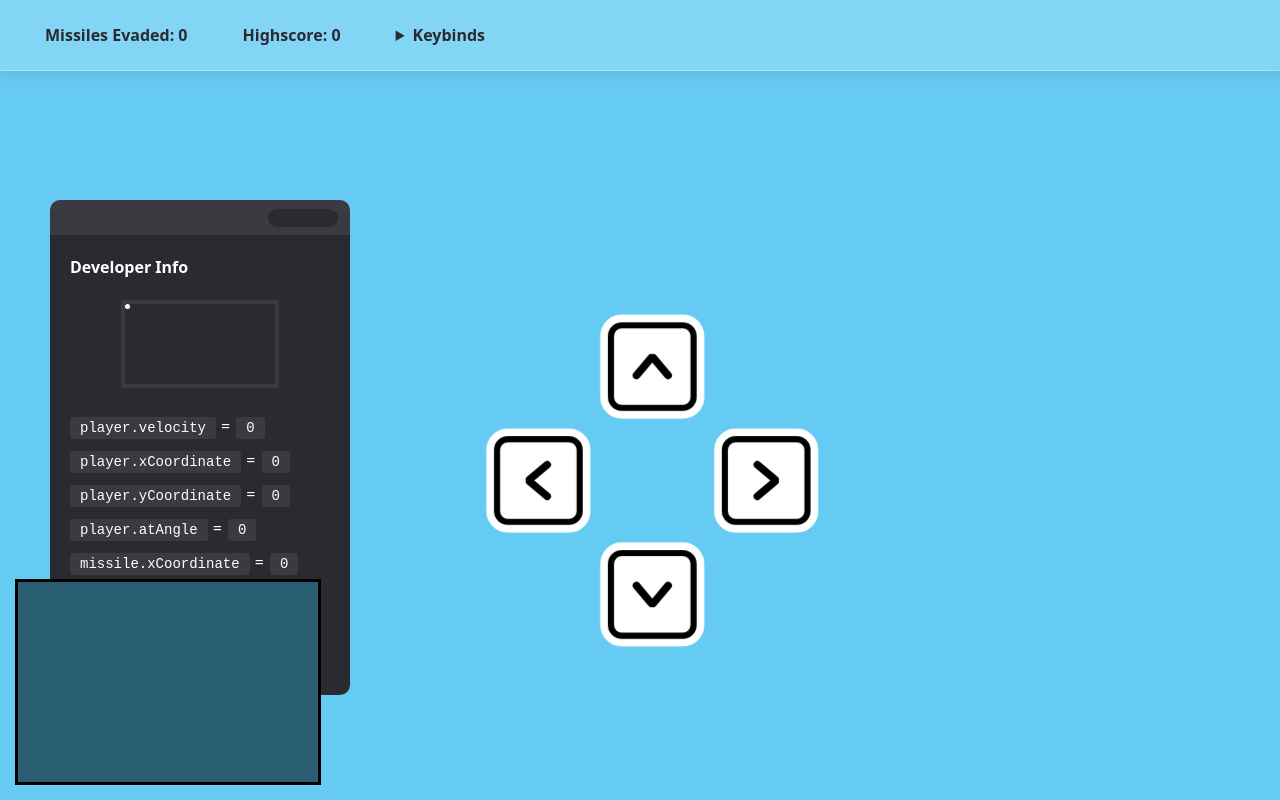
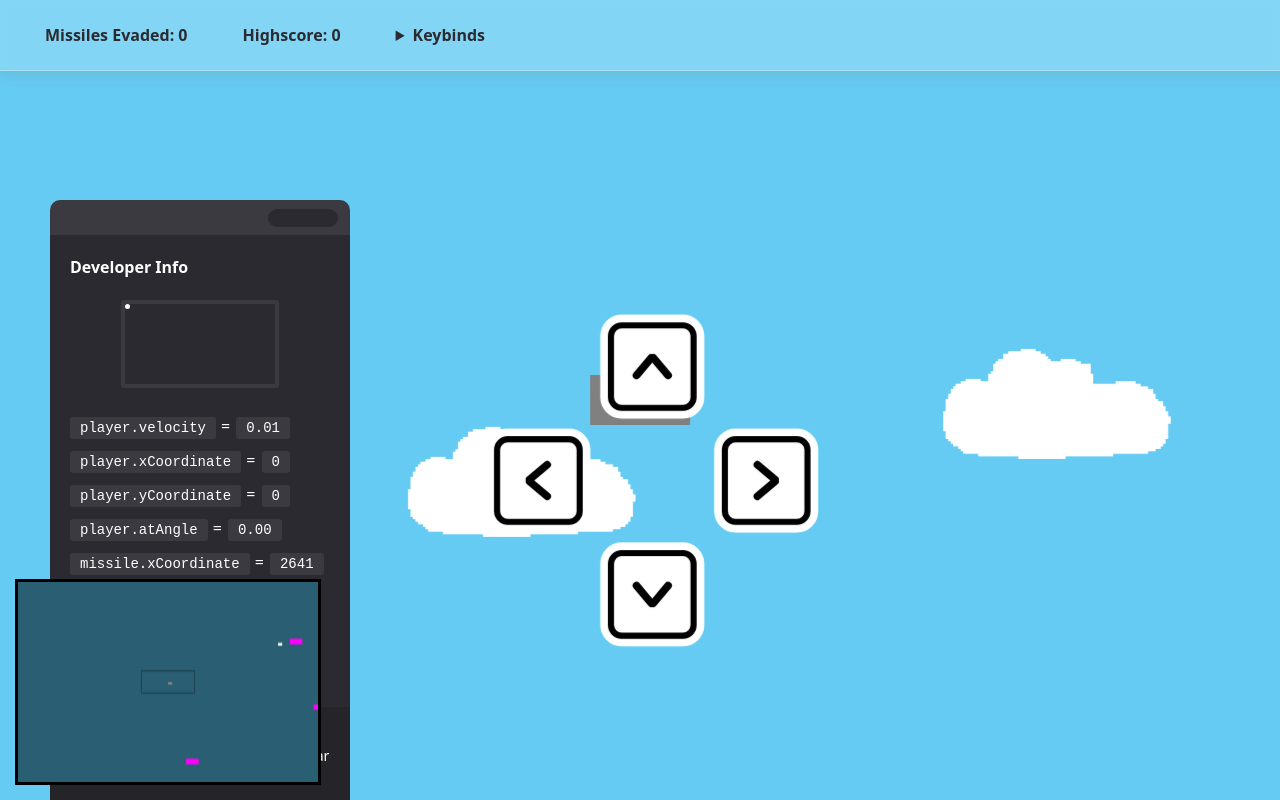
Before and after one commit to physics59/Just-Notch, a plain HTML site: page game.html in a window 1280 px wide. Drawn offline with Linux system fonts and the light colour scheme.

Commit message:
linked script

```diff
--- a/game.html
+++ b/game.html
@@ -86,7 +86,7 @@
   <canvas style=" background-color: #2a5e72;" id="minimap"></canvas>
 
   <script src="logic.js"></script>
-
+  <script src="devtools.js"></script>
 </body>
 
 </html>
```
